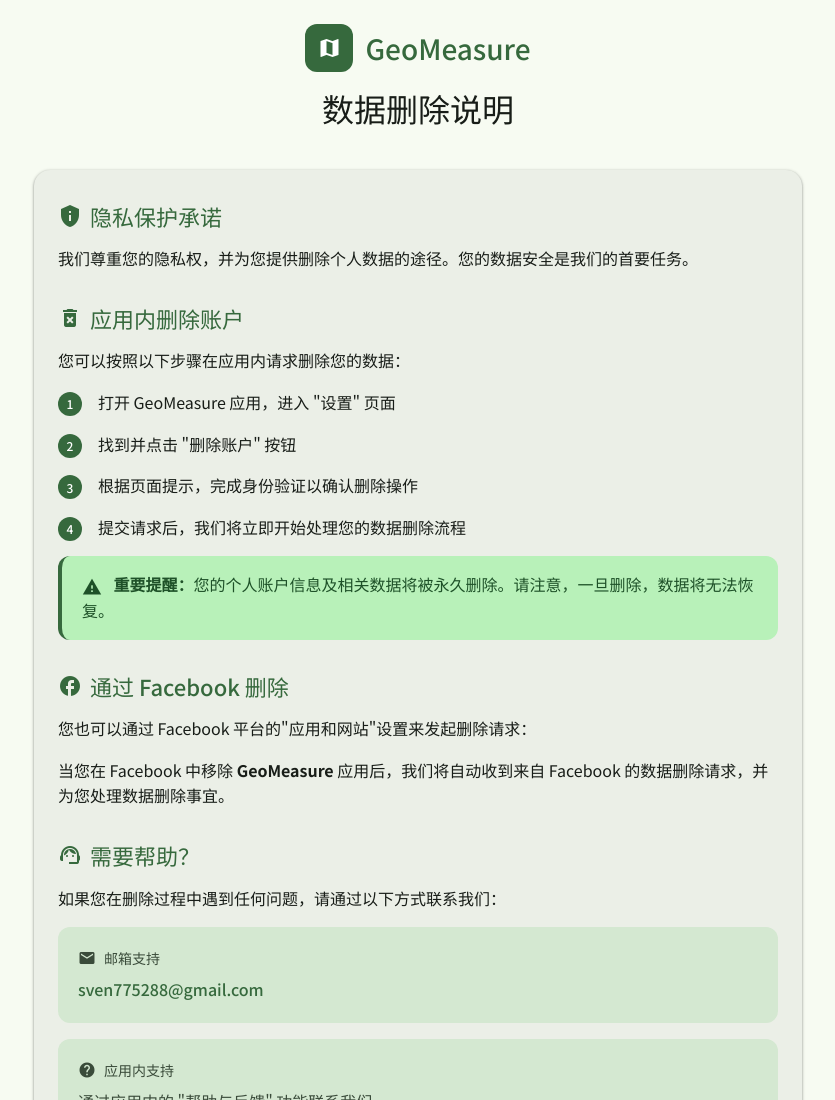
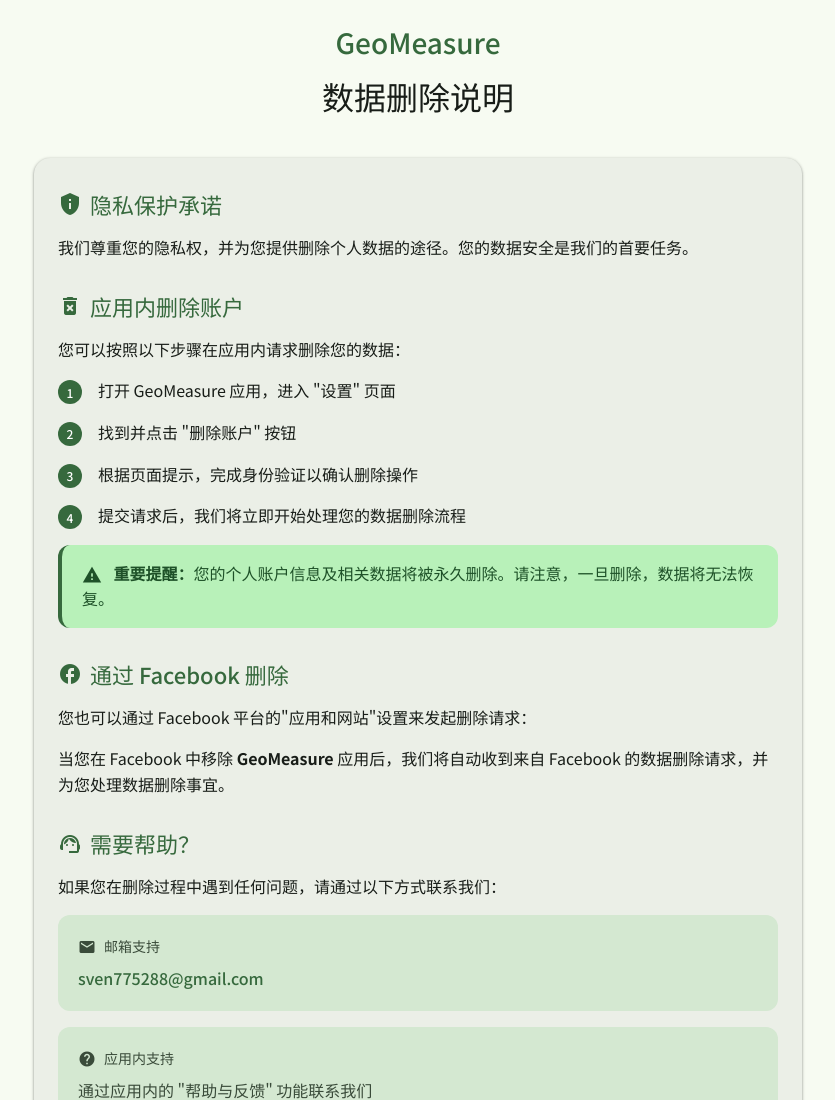
Before and after one commit to Chongqing-Yinnan-Technology-Co-Ltd/DeleteInfoDes, a plain HTML site: page index.html in a window 1280 px wide. Shown: the top 1100 px of the page, without its empty margins (222-1057 px from the left). Drawn offline with Linux system fonts and the light colour scheme.

Commit message:
2025-08-07 11:26:03

```diff
--- a/index.html
+++ b/index.html
@@ -278,9 +278,6 @@
         <!-- Header -->
         <header class="header">
             <div class="logo-container">
-                <div class="logo-icon">
-                    <span class="material-icons">map</span>
-                </div>
                 <div class="app-title">GeoMeasure</div>
             </div>
             <h1 class="page-title">数据删除说明</h1>
```
